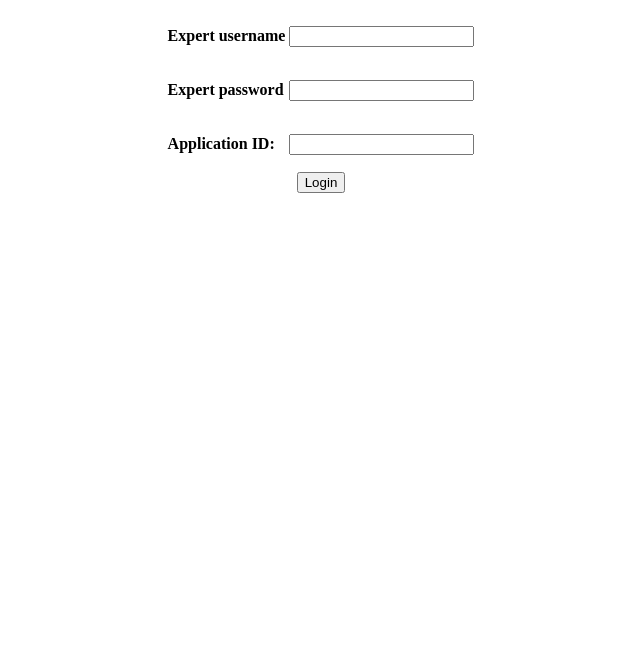
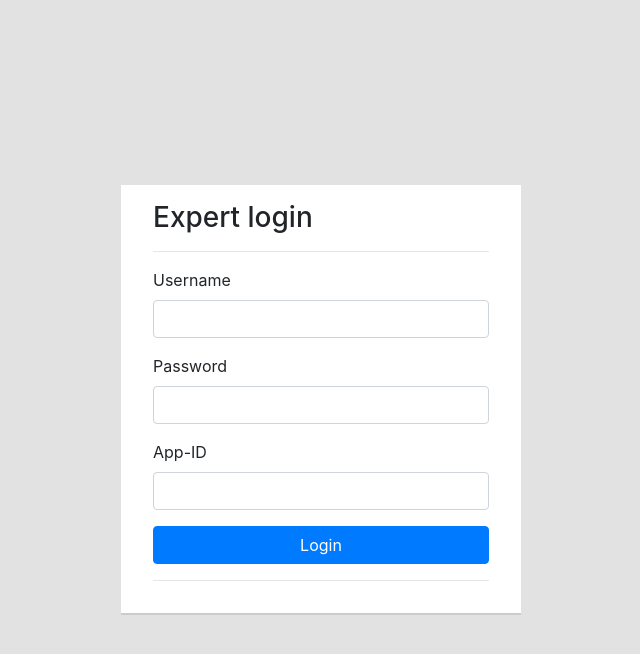
Before and after one commit to orfi2017/pryv-app-access, a plain HTML site: page templates/index.html in a window 1280 px wide. Shown: the whole page, without its empty margins (319-959 px from the left). Drawn offline with nearby package versions, Linux system fonts and the light colour scheme.

Commit message:
Style prettier

```diff
--- a/templates/index.html
+++ b/templates/index.html
@@ -5,24 +5,31 @@
     <title>Title</title>
     <script src="https://ajax.googleapis.com/ajax/libs/jquery/3.1.0/jquery.min.js"></script>
     <script type="text/javascript" src="/js/expert-login.js"></script>
+    <link href="style.css" rel="stylesheet">
+    <link rel="stylesheet" href="https://stackpath.bootstrapcdn.com/bootstrap/4.3.1/css/bootstrap.min.css" integrity="sha384-ggOyR0iXCbMQv3Xipma34MD+dH/1fQ784/j6cY/iJTQUOhcWr7x9JvoRxT2MZw1T" crossorigin="anonymous">
 </head>
 <body>
-<table align="center">
-        <tbody>
-        <tr>
-            <td class="leftColumn"><p><b>Expert username</b></p></td>
-            <td class="rightColumn"><input id="expert-username"></td>
-        </tr>
-        <tr>
-            <td class="leftColumn"><p><b>Expert password</b></p></td>
-            <td class="rightColumn"><input id="expert-password" type="password"></td>
-        </tr>
-        <tr>
-            <td class="leftColumn"><p><b>Application ID: </b></p></td>
-            <td class="rightColumn"><input id="app-id" type="text"></td>
-        </tr>
-        </tbody>
-</table>
-<div id="patients-creds" align="center"><button id="login-button">Login</button></div>
+<div class="back">
+    <div class="div-center">
+        <div class="content">
+            <h3>Expert login</h3>
+            <hr/>
+            <div class="form-group">
+                <label for="expert-username">Username</label>
+                <input type="text" class="form-control" id="expert-username">
+            </div>
+            <div class="form-group">
+                <label for="expert-password">Password</label>
+                <input type="password" class="form-control" id="expert-password" required>
+            </div>
+            <div class="form-group">
+                <label for="app-id">App-ID</label>
+                <input type="text" class="form-control" id="app-id" required>
+            </div>
+            <div id="patients-creds" align="center"><button class="btn btn-primary btn-block" id="login-button">Login</button></div>
+            <hr/>
+        </div>
+    </div>
+</div>
 </body>
 </html>
--- /dev/null
+++ b/templates/style.css
@@ -0,0 +1,32 @@
+
+
+.back {
+    background: #e2e2e2;
+    width: 100%;
+    position: absolute;
+    top: 0;
+    bottom: 0;
+}
+
+.div-center {
+    width: 400px;
+    height: 400px;
+    background-color: #fff;
+    position: absolute;
+    left: 0;
+    right: 0;
+    top: 0;
+    bottom: 0;
+    margin: auto;
+    max-width: 100%;
+    max-height: 100%;
+    overflow: auto;
+    padding: 1em 2em;
+    border-bottom: 2px solid #ccc;
+    display: table;
+}
+
+div.content {
+    display: table-cell;
+    vertical-align: middle;
+}
```
Also changed, not shown: templates/patient_app.html (+11 -4 lines), templates/request_semantics.html (+28 -66 lines).
